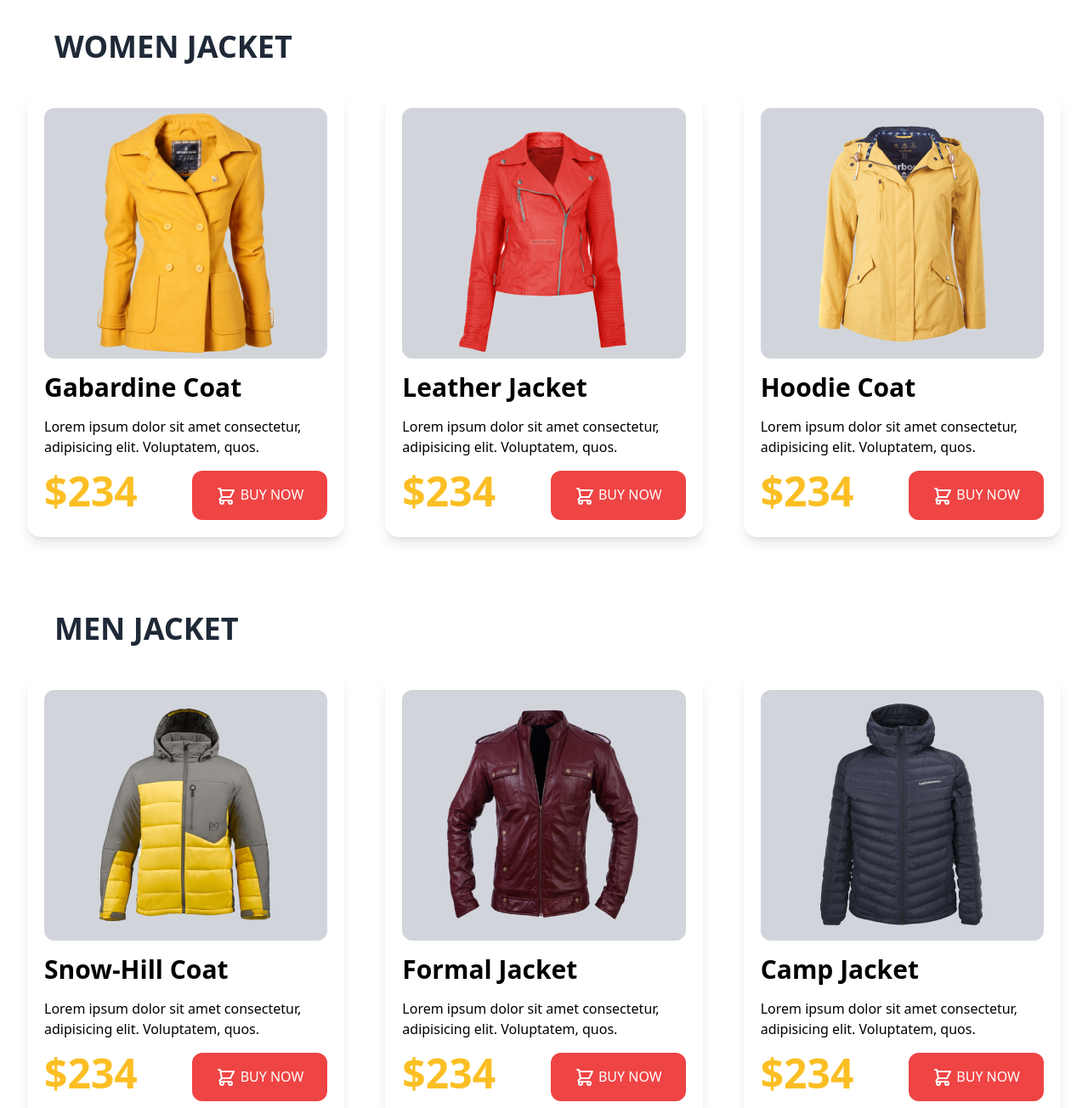
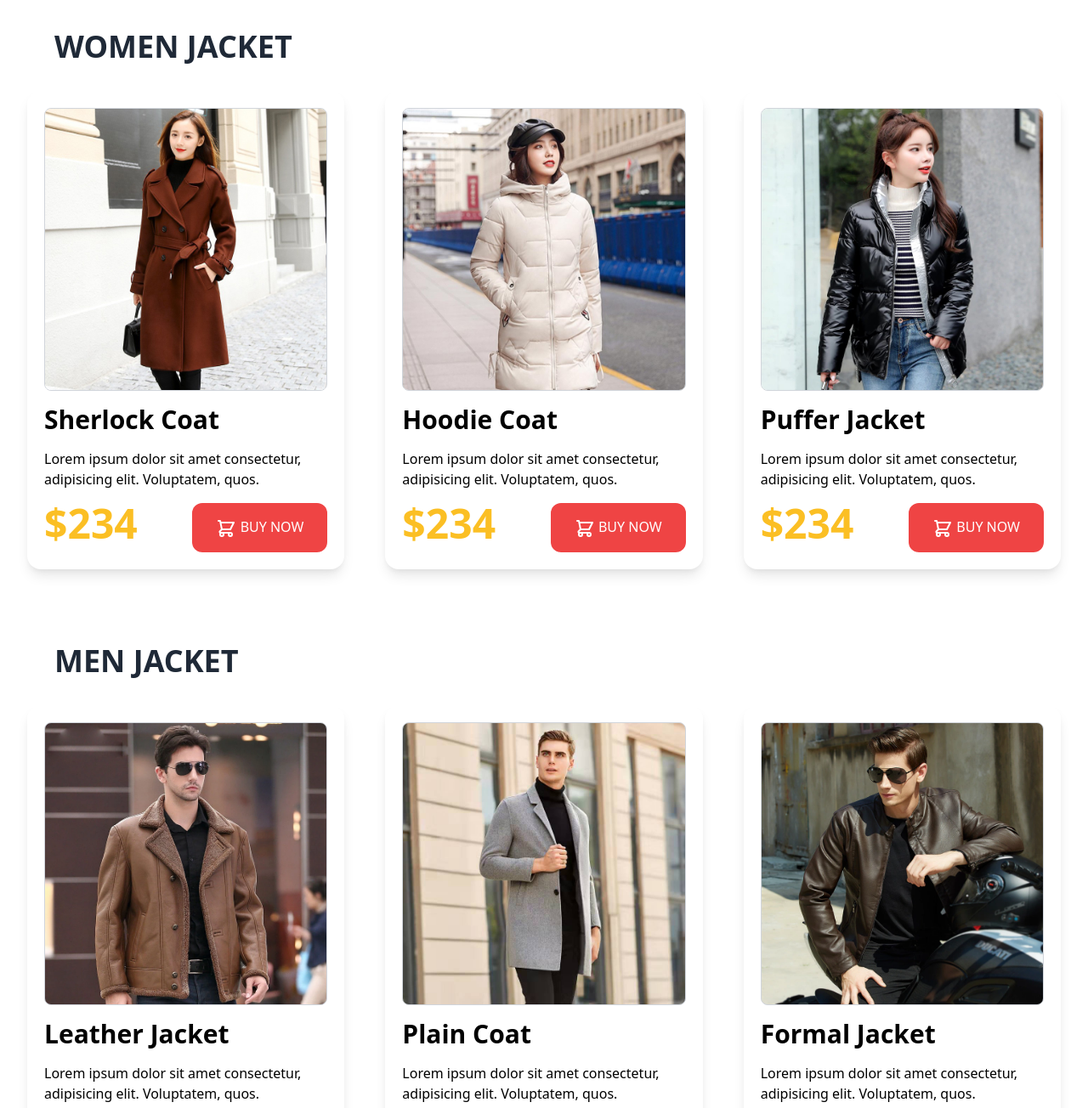
Before and after one commit to HTML-CSS-BOOTSTRAP-beginner/penguin-fashion, a plain HTML site: page index.html in a window 1280 px wide. Shown: the part 876-2180 px from the top of the page at 85% size. Drawn offline with nearby package versions, Linux system fonts and the light colour scheme.

Commit message:
new-edition

```diff
--- a/index.html
+++ b/index.html
@@ -69,14 +69,14 @@
 
         <div class="grid lg:grid-cols-3 gap-12">
 
-            <div class="shadow-lg rounded-2xl p-5 space-y-4">
-                <div class="bg-gray-300 rounded-xl">
+            <div class="shadow-lg rounded-2xl p-5 space-y-4 bg-white">
+                <div class="border border-gray-300 bg-gray-300 rounded-lg overflow-hidden">
                     <img
                     class="mx-auto"
-                    style="width: 295px; height: 295px; "
-                    src="images/jacket (1).png" alt="">
+                    style="width: 100%; height: 100%;"
+                    src="images/women/1.jpg" alt="">
                 </div>
-                <h3 class="text-3xl font-bold">Gabardine Coat</h3>
+                <h3 class="text-3xl font-bold">Sherlock Coat</h3>
                 <p>Lorem ipsum dolor sit amet consectetur, adipisicing elit. Voluptatem, quos.</p>
 
                 <div class="lg:flex justify-between">
@@ -100,14 +100,14 @@
 
             </div>
 
-            <div class="shadow-lg rounded-2xl p-5 space-y-4">
-                <div class="bg-gray-300 rounded-xl">
+            <div class="shadow-lg rounded-2xl p-5 space-y-4 bg-white">
+                <div class="border border-gray-300 bg-gray-300 rounded-lg overflow-hidden">
                     <img
                     class="mx-auto"
-                    style="width: 295px; height: 295px; "
-                    src="images/jacket (2).png" alt="">
+                    style="width: 100%; height: 100%;"
+                    src="images/women/2.jpg" alt="">
                 </div>
-                <h3 class="text-3xl font-bold">Leather Jacket</h3>
+                <h3 class="text-3xl font-bold">Hoodie Coat</h3>
                 <p>Lorem ipsum dolor sit amet consectetur, adipisicing elit. Voluptatem, quos.</p>
 
                 <div class="lg:flex justify-between">
@@ -131,14 +131,14 @@
 
             </div>
 
-            <div class="shadow-lg rounded-2xl p-5 space-y-4">
-                <div class="bg-gray-300 rounded-xl">
+            <div class="shadow-lg rounded-2xl p-5 space-y-4 bg-white">
+                <div class="border border-gray-300 bg-gray-300 rounded-lg overflow-hidden">
                     <img
                     class="mx-auto"
-                    style="width: 295px; height: 295px; "
-                    src="images/jacket (3).png" alt="">
+                    style="width: 100%; height: 100%;"
+                    src="images/women/3.jpg" alt="">
                 </div>
-                <h3 class="text-3xl font-bold">Hoodie Coat</h3>
+                <h3 class="text-3xl font-bold">Puffer Jacket</h3>
                 <p>Lorem ipsum dolor sit amet consectetur, adipisicing elit. Voluptatem, quos.</p>
 
                 <div class="lg:flex justify-between">
@@ -175,14 +175,14 @@
 
         <div class="grid lg:grid-cols-3 gap-12">
 
-            <div class="shadow-lg rounded-2xl p-5 space-y-4">
-                <div class="bg-gray-300 rounded-xl">
+            <div class="shadow-lg rounded-2xl p-5 space-y-4 bg-white">
+                <div class="border border-gray-300 bg-gray-300 rounded-lg overflow-hidden">
                     <img
                     class="mx-auto"
-                    style="width: 295px; height: 295px; "
-                    src="images/jacket (4).png" alt="">
+                    style="width: 100%; height: 100%;"
+                    src="images/men/1.webp" alt="">
                 </div>
-                <h3 class="text-3xl font-bold">Snow-Hill Coat</h3>
+                <h3 class="text-3xl font-bold">Leather Jacket</h3>
                 <p>Lorem ipsum dolor sit amet consectetur, adipisicing elit. Voluptatem, quos.</p>
 
                 <div class="lg:flex justify-between">
@@ -206,14 +206,14 @@
 
             </div>
 
-            <div class="shadow-lg rounded-2xl p-5 space-y-4">
-                <div class="bg-gray-300 rounded-xl">
+            <div class="shadow-lg rounded-2xl p-5 space-y-4 bg-white">
+                <div class="border border-gray-300 bg-gray-300 rounded-lg overflow-hidden">
                     <img
                     class="mx-auto"
-                    style="width: 295px; height: 295px; "
-                    src="images/jacket (5).png" alt="">
+                    style="width: 100%; height: 100%;"
+                    src="images/men/2.jpg" alt="">
                 </div>
-                <h3 class="text-3xl font-bold">Formal Jacket</h3>
+                <h3 class="text-3xl font-bold">Plain Coat</h3>
                 <p>Lorem ipsum dolor sit amet consectetur, adipisicing elit. Voluptatem, quos.</p>
 
                 <div class="lg:flex justify-between">
@@ -237,14 +237,14 @@
 
             </div>
 
-            <div class="shadow-lg rounded-2xl p-5 space-y-4">
-                <div class="bg-gray-300 rounded-xl">
+            <div class="shadow-lg rounded-2xl p-5 space-y-4 bg-white">
+                <div class="border border-gray-300 bg-gray-300 rounded-lg overflow-hidden">
                     <img
                     class="mx-auto"
-                    style="width: 295px; height: 295px; "
-                    src="images/jacket (6).png" alt="">
+                    style="width: 100%; height: 100%;"
+                    src="images/men/3.webp" alt="">
                 </div>
-                <h3 class="text-3xl font-bold">Camp Jacket</h3>
+                <h3 class="text-3xl font-bold">Formal Jacket</h3>
                 <p>Lorem ipsum dolor sit amet consectetur, adipisicing elit. Voluptatem, quos.</p>
 
                 <div class="lg:flex justify-between">
@@ -393,12 +393,7 @@
     </div>
 
  </main>
-<!-----------------
-    footer
- ------------------>
- <footer>
 
- </footer>
 
 
 </body>
```
Also changed, not shown: images/jacket (1).png (deleted), images/jacket (2).png (deleted), images/jacket (3).png (deleted), images/jacket (4).png (deleted), images/jacket (5).png (deleted), images/jacket (6).png (deleted), images/men/1.webp (added), images/men/2.jpg (added), images/men/3.webp (added), images/women/1.jpg (added), images/women/2.jpg (added), images/women/3.jpg (added).
